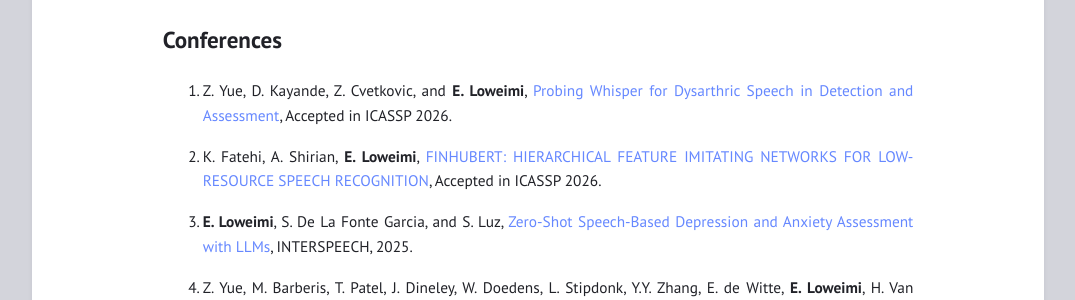
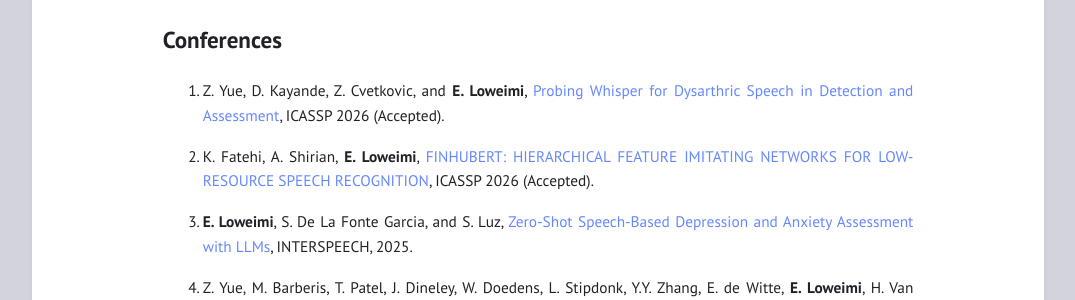
Before and after one commit to eloweimi/eloweimi.github.io, a Jekyll site: the page built from publications.md, in a window 1280 px wide and 900 px high, scrolled down 933 px. Shown: the part 154-454 px from the top of the window, without its empty margins (102-1177 px from the left). Built offline with Jekyll 4.4.1, drawn with Linux system fonts in a browser that asks for light colours.

Commit message:
Update publications.md

```diff
--- a/publications.md
+++ b/publications.md
@@ -33,91 +33,91 @@
 
 ## Conferences ##
 
-1. Z. Yue, D. Kayande, Z. Cvetkovic, and **E. Loweimi**, [Probing Whisper for Dysarthric Speech in Detection and Assessment](), Accepted in ICASSP 2026.
+1. Z. Yue, D. Kayande, Z. Cvetkovic, and **E. Loweimi**, [Probing Whisper for Dysarthric Speech in Detection and Assessment](),  ICASSP 2026 (Accepted).
 
 2. K. Fatehi, A. Shirian, **E. Loweimi**, [FINHUBERT: HIERARCHICAL FEATURE IMITATING NETWORKS FOR LOW-RESOURCE
-SPEECH RECOGNITION](), Accepted in ICASSP 2026.
+SPEECH RECOGNITION](), ICASSP 2026 (Accepted).
 
-1. **E. Loweimi**, S. De La Fonte Garcia, and S. Luz, [Zero-Shot Speech-Based Depression and Anxiety Assessment with LLMs](https://www.isca-archive.org/interspeech_2025/loweimi25_interspeech.pdf), INTERSPEECH, 2025.
+3. **E. Loweimi**, S. De La Fonte Garcia, and S. Luz, [Zero-Shot Speech-Based Depression and Anxiety Assessment with LLMs](https://www.isca-archive.org/interspeech_2025/loweimi25_interspeech.pdf), INTERSPEECH, 2025.
 
-2. Z. Yue, M. Barberis, T. Patel, J. Dineley, W. Doedens, L. Stipdonk, Y.Y. Zhang, E. de Witte, **E. Loweimi**, H. Van hamme, D. Satoer, M. Ruiter, L. Moro-Velazquez, N. Cummins, O. Scharenborg, [Challenges and Practical Guidelines for Atypical Speech Data Collection, Annotation, Usage and Sharing: A Multi-project Perspective](https://www.isca-archive.org/interspeech_2025/yue25_interspeech.pdf), INTERSPEECH, 2025.
+4. Z. Yue, M. Barberis, T. Patel, J. Dineley, W. Doedens, L. Stipdonk, Y.Y. Zhang, E. de Witte, **E. Loweimi**, H. Van hamme, D. Satoer, M. Ruiter, L. Moro-Velazquez, N. Cummins, O. Scharenborg, [Challenges and Practical Guidelines for Atypical Speech Data Collection, Annotation, Usage and Sharing: A Multi-project Perspective](https://www.isca-archive.org/interspeech_2025/yue25_interspeech.pdf), INTERSPEECH, 2025.
 
-3. **E. Loweimi**, M. Qian, K. Knill, and M. Gales, [On the Usefulness of Speaker Embeddings for Speaker Retrieval in the Wild:
+5. **E. Loweimi**, M. Qian, K. Knill, and M. Gales, [On the Usefulness of Speaker Embeddings for Speaker Retrieval in the Wild:
 A Comparative Study of x-vector and ECAPA-TDNN Models](https://www.isca-archive.org/interspeech_2024/loweimi24_interspeech.html), INTERSPEECH, 2024.
 
-4. M. Qian, R. Ma, A. Liusie, **E. Loweimi**, K. Knill, and M. Gales, [Zero-shot Audio Topic Reranking using Large Language Models](https://arxiv.org/pdf/2309.07606), SLT, 2024.
+6. M. Qian, R. Ma, A. Liusie, **E. Loweimi**, K. Knill, and M. Gales, [Zero-shot Audio Topic Reranking using Large Language Models](https://arxiv.org/pdf/2309.07606), SLT, 2024.
 
-5. **E. Loweimi**, A. Carmantini, P. Bell, S. Renals, and Z. Cvetkovic, “[Phonetic Error Analysis of Raw Waveform Acoustic Models with Parametric and Non-Parametric CNNs](https://arxiv.org/abs/2406.00898)", arXiv, 2024.
+7. **E. Loweimi**, A. Carmantini, P. Bell, S. Renals, and Z. Cvetkovic, “[Phonetic Error Analysis of Raw Waveform Acoustic Models with Parametric and Non-Parametric CNNs](https://arxiv.org/abs/2406.00898)", arXiv, 2024.
 
-6. Z. Yue **<sup>&#8224;</sup>, E. Loweimi <sup>&#8224;</sup>**, and Z. Cvetkovic, “[Dysarthric Speech Recognition, Detection and Classification using Raw Phase and Magnitude Spectra](https://www.isca-speech.org/archive/interspeech_2023/yue23_interspeech.html)“, INTERSPEECH, 2023 (**<sup>&#8224;</sup>** Equal contribution).
+8. Z. Yue **<sup>&#8224;</sup>, E. Loweimi <sup>&#8224;</sup>**, and Z. Cvetkovic, “[Dysarthric Speech Recognition, Detection and Classification using Raw Phase and Magnitude Spectra](https://www.isca-speech.org/archive/interspeech_2023/yue23_interspeech.html)“, INTERSPEECH, 2023 (**<sup>&#8224;</sup>** Equal contribution).
 
-7. Z. Yue **<sup>&#8224;</sup>, E. Loweimi <sup>&#8224;</sup>**, J. Barker, H. Christensen, and Z. Cvetkovic, “[Dysarthric Speech Recognition from Raw Waveform with Parametric CNNs](https://www.isca-speech.org/archive/interspeech_2022/yue22_interspeech.html)”, INTERSPEECH,
+9. Z. Yue **<sup>&#8224;</sup>, E. Loweimi <sup>&#8224;</sup>**, J. Barker, H. Christensen, and Z. Cvetkovic, “[Dysarthric Speech Recognition from Raw Waveform with Parametric CNNs](https://www.isca-speech.org/archive/interspeech_2022/yue22_interspeech.html)”, INTERSPEECH,
 2022 (**<sup>&#8224;</sup>** Equal contribution).
 
-8. N. Shao, **E. Loweimi**, and X. Li, “[RCT: Random Consistency Training for Semisupervised Sound Event Detection](https://www.isca-speech.org/archive/interspeech_2022/shao22_interspeech.html)”, INTERSPEECH, 2022.
+10. N. Shao, **E. Loweimi**, and X. Li, “[RCT: Random Consistency Training for Semisupervised Sound Event Detection](https://www.isca-speech.org/archive/interspeech_2022/shao22_interspeech.html)”, INTERSPEECH, 2022.
 
-9. Z. Yue **<sup>&#8224;</sup>, E. Loweimi<sup>&#8224;</sup>**, and Z. Cvetkovic, “[Raw Source and Filter Modelling for Dysarthric Speech Recognition](https://ieeexplore.ieee.org/document/9746553)”, ICASSP, 2022 (**<sup>&#8224;</sup>** Equal contribution).
+11. Z. Yue **<sup>&#8224;</sup>, E. Loweimi<sup>&#8224;</sup>**, and Z. Cvetkovic, “[Raw Source and Filter Modelling for Dysarthric Speech Recognition](https://ieeexplore.ieee.org/document/9746553)”, ICASSP, 2022 (**<sup>&#8224;</sup>** Equal contribution).
 
-10. Z. Yue, **E. Loweimi**, Z. Cvetkovic, H. Christensen, and J. Barker, “[Multimodal Acoustic-Articulatory Feature Fusion for Dysarthric Speech Recognition](https://ieeexplore.ieee.org/document/9746855)”, ICASSP, 2022.
+12. Z. Yue, **E. Loweimi**, Z. Cvetkovic, H. Christensen, and J. Barker, “[Multimodal Acoustic-Articulatory Feature Fusion for Dysarthric Speech Recognition](https://ieeexplore.ieee.org/document/9746855)”, ICASSP, 2022.
 
-11. **E. Loweimi**, P. Bell, and S. Renals, “[Speech Acoustic Modelling using Raw Source and Filter Components](https://www.isca-speech.org/archive/interspeech_2021/loweimi21_interspeech.html)”, INTERSPEECH, 2021.
+13. **E. Loweimi**, P. Bell, and S. Renals, “[Speech Acoustic Modelling using Raw Source and Filter Components](https://www.isca-speech.org/archive/interspeech_2021/loweimi21_interspeech.html)”, INTERSPEECH, 2021.
 
-12. S. Zhang, **E. Loweimi**, P. Bell, and S. Renals, “[Stochastic Attention Head Removal: A Simple and Effective Method for Improving Transformer Based ASR
+14. S. Zhang, **E. Loweimi**, P. Bell, and S. Renals, “[Stochastic Attention Head Removal: A Simple and Effective Method for Improving Transformer Based ASR
 Models](https://www.isca-speech.org/archive/interspeech_2021/zhang21p_interspeech.html)”, INTERSPEECH, 2021.
 
-13. **E. Loweimi**, Z. Cvetkovic, P. Bell, and S. Renals, “[Speech Acoustic Modelling from Raw Phase Spectrum](https://ieeexplore.ieee.org/document/9413727)”, ICASSP, 2021.
+15. **E. Loweimi**, Z. Cvetkovic, P. Bell, and S. Renals, “[Speech Acoustic Modelling from Raw Phase Spectrum](https://ieeexplore.ieee.org/document/9413727)”, ICASSP, 2021.
 
-14. S. Zhang, C-T. Do, R. Doddipatla, **E. Loweimi**, P. Bell, and S. Renals, “[Train Your Classifier First: Cascade Neural Networks Training from Upper Layers to Lower Layers](https://ieeexplore.ieee.org/document/9413565)”, ICASSP, 2021.
+16. S. Zhang, C-T. Do, R. Doddipatla, **E. Loweimi**, P. Bell, and S. Renals, “[Train Your Classifier First: Cascade Neural Networks Training from Upper Layers to Lower Layers](https://ieeexplore.ieee.org/document/9413565)”, ICASSP, 2021.
 
-15. **E. Loweimi**, P. Bell, and S. Renals, “[Raw Sign and Magnitude Spectra for Multihead Acoustic Modelling](https://www.isca-speech.org/archive/interspeech_2020/loweimi20b_interspeech.html)”, INTERSPEECH, 2020.
+17. **E. Loweimi**, P. Bell, and S. Renals, “[Raw Sign and Magnitude Spectra for Multihead Acoustic Modelling](https://www.isca-speech.org/archive/interspeech_2020/loweimi20b_interspeech.html)”, INTERSPEECH, 2020.
 
-16. **E. Loweimi**, P. Bell, and S. Renals, “[On the Robustness and Training Dynamics of Raw Waveform Models](https://www.isca-speech.org/archive/interspeech_2020/loweimi20_interspeech.html)”, INTERSPEECH, 2020.
+18. **E. Loweimi**, P. Bell, and S. Renals, “[On the Robustness and Training Dynamics of Raw Waveform Models](https://www.isca-speech.org/archive/interspeech_2020/loweimi20_interspeech.html)”, INTERSPEECH, 2020.
 
-17. S. Zhang, **E. Loweimi**, P. Bell, and S. Renals, “[On The Usefulness of Self-Attention for Automatic Speech Recognition with Transformers](https://ieeexplore.ieee.org/abstract/document/9383521)”, SLT, 2020.
+19. S. Zhang, **E. Loweimi**, P. Bell, and S. Renals, “[On The Usefulness of Self-Attention for Automatic Speech Recognition with Transformers](https://ieeexplore.ieee.org/abstract/document/9383521)”, SLT, 2020.
 
-18. J. Fainberg, O. Klejch, **E. Loweimi**, P. Bell, and S. Renals, “[Acoustic Model Adaptation from Raw Waveforms with SincNet](https://ieeexplore.ieee.org/document/9003974)”, ASRU, 2019.
+20. J. Fainberg, O. Klejch, **E. Loweimi**, P. Bell, and S. Renals, “[Acoustic Model Adaptation from Raw Waveforms with SincNet](https://ieeexplore.ieee.org/document/9003974)”, ASRU, 2019.
 
-19. **E. Loweimi**, P. Bell, and S. Renals, “[On Learning Interpretable CNNs with Parametric Modulated Kernel-based Filters](https://www.isca-speech.org/archive/interspeech_2019/loweimi19_interspeech.html)”, INTERSPEECH, 2019.
+21. **E. Loweimi**, P. Bell, and S. Renals, “[On Learning Interpretable CNNs with Parametric Modulated Kernel-based Filters](https://www.isca-speech.org/archive/interspeech_2019/loweimi19_interspeech.html)”, INTERSPEECH, 2019.
 
-20. S. Zhang, **E. Loweimi**, Y. Xu, P. Bell, and S. Renals “[Trainable Dynamic Subsampling for End-to-End Speech Recognition](https://www.isca-speech.org/archive/interspeech_2019/zhang19d_interspeech.html)”, INTERSPEECH, 2019.
+22. S. Zhang, **E. Loweimi**, Y. Xu, P. Bell, and S. Renals “[Trainable Dynamic Subsampling for End-to-End Speech Recognition](https://www.isca-speech.org/archive/interspeech_2019/zhang19d_interspeech.html)”, INTERSPEECH, 2019.
 
-21. M.A. Jalal, **E. Loweimi**, R. Moore, and T. Hain, “[Learning Temporal Clusters Using Capsule Routing for Speech Emotion Recognition](https://www.isca-speech.org/archive/interspeech_2019/jalal19_interspeech.html)”, INTERSPEECH, 2019.
+23. M.A. Jalal, **E. Loweimi**, R. Moore, and T. Hain, “[Learning Temporal Clusters Using Capsule Routing for Speech Emotion Recognition](https://www.isca-speech.org/archive/interspeech_2019/jalal19_interspeech.html)”, INTERSPEECH, 2019.
 
-22. **E. Loweimi**, P. Bell, and S. Renals, “[On the Usefulness of Statistical Normalisation of Bottleneck Features for Speech Recognition](https://ieeexplore.ieee.org/document/8683330)”, ICASSP, 2019.
+24. **E. Loweimi**, P. Bell, and S. Renals, “[On the Usefulness of Statistical Normalisation of Bottleneck Features for Speech Recognition](https://ieeexplore.ieee.org/document/8683330)”, ICASSP, 2019.
 
-23. S. Zhang, **E. Loweimi**, P. Bell, and S. Renals, “[Windowed Attention Mechanisms for Speech Recognition](https://ieeexplore.ieee.org/document/8682224)”, ICASSP, 2019.
+25. S. Zhang, **E. Loweimi**, P. Bell, and S. Renals, “[Windowed Attention Mechanisms for Speech Recognition](https://ieeexplore.ieee.org/document/8682224)”, ICASSP, 2019.
 
-24. **E. Loweimi**, J. Barker, and T. Hain, “[On the Usefulness of the Speech Phase Spectrum for Pitch Extraction](https://www.isca-speech.org/archive/interspeech_2018/loweimi18_interspeech.html)”, INTERSPEECH, 2018.
+26. **E. Loweimi**, J. Barker, and T. Hain, “[On the Usefulness of the Speech Phase Spectrum for Pitch Extraction](https://www.isca-speech.org/archive/interspeech_2018/loweimi18_interspeech.html)”, INTERSPEECH, 2018.
 
-25. **E. Loweimi**, J. Barker, and T. Hain, “[Exploring the use of Group Delay for Generalised VTS based Noise Compensation](https://ieeexplore.ieee.org/document/8462595)”, ICASSP, 2018.
+27. **E. Loweimi**, J. Barker, and T. Hain, “[Exploring the use of Group Delay for Generalised VTS based Noise Compensation](https://ieeexplore.ieee.org/document/8462595)”, ICASSP, 2018.
 
-26. **E. Loweimi**, J. Barker, and T. Hain, “[Channel Compensation in the Generalised Vector Taylor Series Approach to Robust ASR](https://www.isca-speech.org/archive/interspeech_2017/loweimi17b_interspeech.html)”, INTERSPEECH, 2017.
+28. **E. Loweimi**, J. Barker, and T. Hain, “[Channel Compensation in the Generalised Vector Taylor Series Approach to Robust ASR](https://www.isca-speech.org/archive/interspeech_2017/loweimi17b_interspeech.html)”, INTERSPEECH, 2017.
 
-27. **E. Loweimi**, J. Barker, O. Saz Torralba, and T. Hain, “[Robust Source-Filter Separation of Speech Signal in the Phase Domain](https://www.isca-speech.org/archive/interspeech_2017/loweimi17_interspeech.html)”, INTERSPEECH, 2017.
+29. **E. Loweimi**, J. Barker, O. Saz Torralba, and T. Hain, “[Robust Source-Filter Separation of Speech Signal in the Phase Domain](https://www.isca-speech.org/archive/interspeech_2017/loweimi17_interspeech.html)”, INTERSPEECH, 2017.
 
-28. **E. Loweimi**, J. Barker, and T. Hain, “[Statistical Normalisation of Phase-based Feature Representation for Robust Speech Recognition](https://ieeexplore.ieee.org/document/7953170)”, ICASSP, 2017.
+30. **E. Loweimi**, J. Barker, and T. Hain, “[Statistical Normalisation of Phase-based Feature Representation for Robust Speech Recognition](https://ieeexplore.ieee.org/document/7953170)”, ICASSP, 2017.
 
-29. **E. Loweimi**, J. Barker, and T. Hain, “[Use of Generalised Nonlinearity in VTS Noise Compensation for Robust Speech Recognition](https://www.isca-speech.org/archive/interspeech_2016/loweimi16_interspeech.html)”, INTERSPEECH, 2016.
+31. **E. Loweimi**, J. Barker, and T. Hain, “[Use of Generalised Nonlinearity in VTS Noise Compensation for Robust Speech Recognition](https://www.isca-speech.org/archive/interspeech_2016/loweimi16_interspeech.html)”, INTERSPEECH, 2016.
 
-30. **E. Loweimi**, J. Barker, and T. Hain, “[Source-filter Separation of Speech Signal in the Phase Domain](https://www.isca-speech.org/archive/interspeech_2015/loweimi15_interspeech.html)”, INTERSPEECH, 2015.
+32. **E. Loweimi**, J. Barker, and T. Hain, “[Source-filter Separation of Speech Signal in the Phase Domain](https://www.isca-speech.org/archive/interspeech_2015/loweimi15_interspeech.html)”, INTERSPEECH, 2015.
 
-31. **E. Loweimi**, M. Doulaty, J. Barker, and T. Hain, “[Long-term statistical Feature Extraction from Speech Signal and its Application in Emotion Recognition](https://link.springer.com/chapter/10.1007/978-3-319-25789-1_17)”, Statistical Language and Speech Processing (SLSP), 2015.
+33. **E. Loweimi**, M. Doulaty, J. Barker, and T. Hain, “[Long-term statistical Feature Extraction from Speech Signal and its Application in Emotion Recognition](https://link.springer.com/chapter/10.1007/978-3-319-25789-1_17)”, Statistical Language and Speech Processing (SLSP), 2015.
 
-32. **E. Loweimi**, M. Doulaty, J. Barker, and T. Hain, "[Emotion Recognition from the Speech Signal by Effective Combination of Generative and Discriminative Models](https://eprints.whiterose.ac.uk/103952/)", USES, 2015.
+34. **E. Loweimi**, M. Doulaty, J. Barker, and T. Hain, "[Emotion Recognition from the Speech Signal by Effective Combination of Generative and Discriminative Models](https://eprints.whiterose.ac.uk/103952/)", USES, 2015.
 
-33. **E. Loweimi**, J. Barker, and T. Hain, "[Compression of Model-based Group Delay Function for Robust Speech Recognition](https://eprints.whiterose.ac.uk/85055/)", USES, 2014.
+35. **E. Loweimi**, J. Barker, and T. Hain, "[Compression of Model-based Group Delay Function for Robust Speech Recognition](https://eprints.whiterose.ac.uk/85055/)", USES, 2014.
 
-34. **E. Loweimi**, S.M. Ahadi, and T. Drugman, “[A New Phase-based Feature Representation for Robust Speech Recognition](https://ieeexplore.ieee.org/document/6639051)”, ICASSP, 2013.
+36. **E. Loweimi**, S.M. Ahadi, and T. Drugman, “[A New Phase-based Feature Representation for Robust Speech Recognition](https://ieeexplore.ieee.org/document/6639051)”, ICASSP, 2013.
 
-35. **E. Loweimi**, S.M. Ahadi, T. Drugman, and S. Loveymi, “[On the Importance of Pre-emphasis and Window Shape in Phase-based Speech Recognition](https://link.springer.com/chapter/10.1007/978-3-642-38847-7_21)”, Lecture
+37. **E. Loweimi**, S.M. Ahadi, T. Drugman, and S. Loveymi, “[On the Importance of Pre-emphasis and Window Shape in Phase-based Speech Recognition](https://link.springer.com/chapter/10.1007/978-3-642-38847-7_21)”, Lecture
 Notes in Computer Science, vol. 7911 LNAI, 2013.
 
-36. **E. Loweimi**, S.M. Ahadi, and H. Sheikhzadeh, “[Phase-only Speech Reconstruction Using Very Short Frames](https://www.isca-speech.org/archive/interspeech_2011/loweimi11_interspeech.html)”, INTERSPEECH, 2011.
+38. **E. Loweimi**, S.M. Ahadi, and H. Sheikhzadeh, “[Phase-only Speech Reconstruction Using Very Short Frames](https://www.isca-speech.org/archive/interspeech_2011/loweimi11_interspeech.html)”, INTERSPEECH, 2011.
 
-37. **E. Loweimi** and S.M. Ahadi, “[A New Group Delay-based Feature for Robust Speech Recognition](https://ieeexplore.ieee.org/document/6011884)”, ICME, 2011.
+39. **E. Loweimi** and S.M. Ahadi, “[A New Group Delay-based Feature for Robust Speech Recognition](https://ieeexplore.ieee.org/document/6011884)”, ICME, 2011.
 
-38. **E. Loweimi**, S.M. Ahadi, and S. Loveymi, “[On the Importance of Phase and Magnitude Spectra in Speech Enhancement](https://ieeexplore.ieee.org/document/5955843)”, ICEE, 2011 ([PDF](/files/others/ICEE2011.pdf)).
+40. **E. Loweimi**, S.M. Ahadi, and S. Loveymi, “[On the Importance of Phase and Magnitude Spectra in Speech Enhancement](https://ieeexplore.ieee.org/document/5955843)”, ICEE, 2011 ([PDF](/files/others/ICEE2011.pdf)).
 
-39. **E. Loweimi** and S.M. Ahadi, "[Objective Evaluation of Phase and Magnitude only Reconstructed Speech: New Considerations](https://ieeexplore.ieee.org/document/5605496)", ISSPA, 2010.
+41. **E. Loweimi** and S.M. Ahadi, "[Objective Evaluation of Phase and Magnitude only Reconstructed Speech: New Considerations](https://ieeexplore.ieee.org/document/5605496)", ISSPA, 2010.
 
-40. **E. Loweimi** and S.M. Ahadi, “[Objective Evaluation of Magnitude and Phase only Spectrum-based Reconstruction of the Speech Signal](https://ieeexplore.ieee.org/document/5463311)”, ISCCSP, 2010.
+42. **E. Loweimi** and S.M. Ahadi, “[Objective Evaluation of Magnitude and Phase only Spectrum-based Reconstruction of the Speech Signal](https://ieeexplore.ieee.org/document/5463311)”, ISCCSP, 2010.
```
